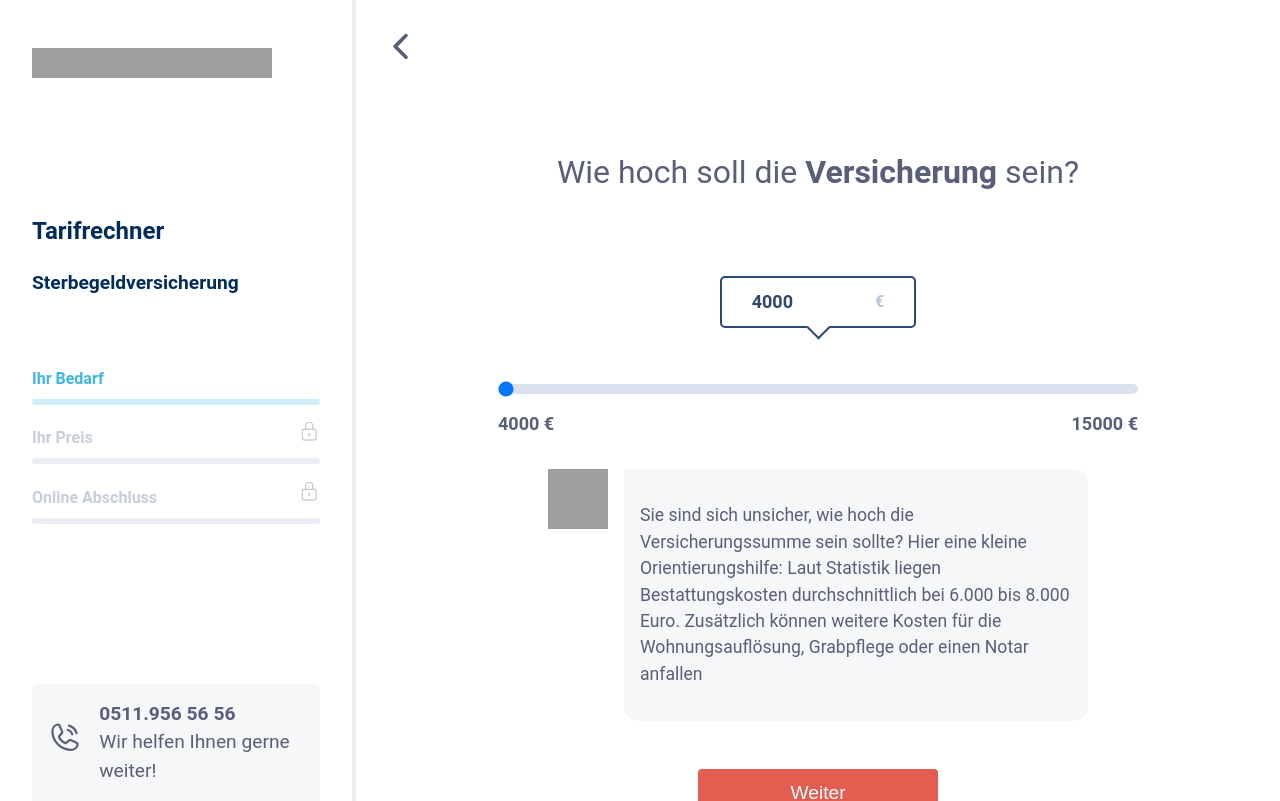
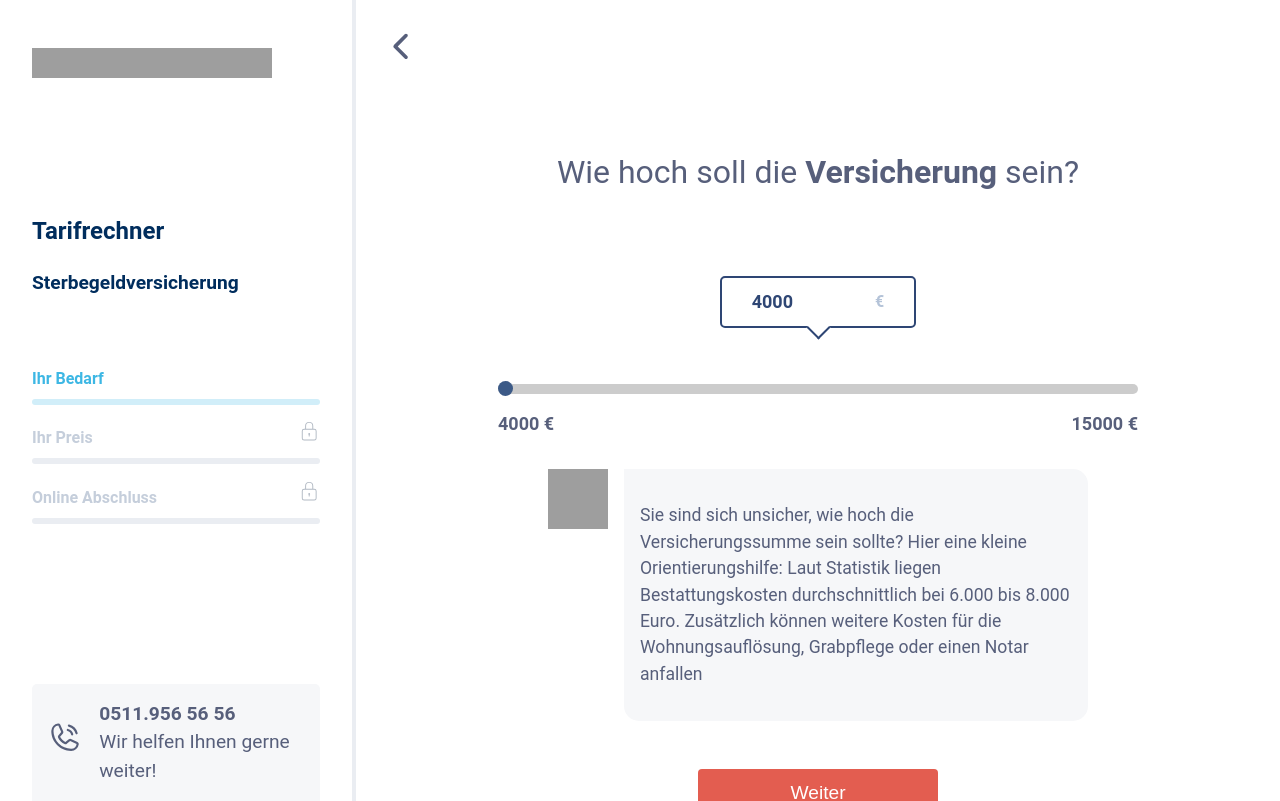
Before and after one commit to Nafront/Mein-Test-Aufgabe, a React (Vite) app: page /versicherungs in a window 1280 px wide. Shown: the top 801 px of the page. Built offline with nearby package versions, Linux system fonts and the light colour scheme; grey boxes are pictures that could not be loaded.

Commit message:
input range von versicherungsummer fixen

```diff
--- a/src/components/Slider.css
+++ b/src/components/Slider.css
@@ -1,4 +1,3 @@
-
 .field {
   display: flex;
   flex-direction: column;
@@ -8,3 +7,69 @@
   width: 55rem;
   margin: 2rem auto;
 }
+
+input[type="range"] {
+  /* removing default appearance */
+  -webkit-appearance: none;
+  appearance: none;
+  /* creating a custom design */
+  width: 100%;
+  cursor: pointer;
+  outline: none;
+  border-radius: 15px;
+  /*  overflow: hidden;  remove this line*/
+
+  /* New additions */
+  height: 6px;
+  background: #ccc;
+}
+
+/* Thumb: webkit */
+input[type="range"]::-webkit-slider-thumb {
+  /* removing default appearance */
+  -webkit-appearance: none;
+  appearance: none;
+  /* creating a custom design */
+  height: 15px;
+  width: 15px;
+  background-color: #3C5A87;
+  border-radius: 50%;
+  border: none;
+
+  /* box-shadow: -407px 0 0 400px #f50; emove this line */
+  transition: .2s ease-in-out;
+
+}
+
+/* Thumb: Firefox */
+input[type="range"]::-moz-range-thumb {
+  height: 15px;
+  width: 15px;
+  background-color: #002D5D;
+  border-radius: 50%;
+  border: none;
+
+  /* box-shadow: -407px 0 0 400px #f50; emove this line */
+  transition: .2s ease-in-out;
+}
+
+/* Hover, active & focus Thumb: Webkit */
+
+input[type="range"]::-webkit-slider-thumb:hover {
+  box-shadow: 0 0 0 10px #002D5D;
+}
+input[type="range"]:active::-webkit-slider-thumb {
+  box-shadow: 0 0 0 8px #002D5D
+}
+input[type="range"]:focus::-webkit-slider-thumb {
+  box-shadow: 0 0 0 8px #002D5D
+}
+
+/* Hover, active & focus Thumb: Firfox */
+
+input[type="range"]::-moz-range-thumb:hover {
+  box-shadow: 0 0 0 10px rgba(255,85,0, .1)
+}
+input[type="range"]:active::-moz-range-thumb {
+  box-shadow: 0 0 0 13px rgba(255,85,0, .2)
+}
--- a/src/components/Slider.jsx
+++ b/src/components/Slider.jsx
@@ -1,8 +1,5 @@
-import './Slider.css';
-import { useAppContext } from './AppContext';
-
-
-
+import "./Slider.css";
+import { useAppContext } from "./AppContext";
 
 export default function SliderComponent() {
   const { sliderValue, setSliderValue } = useAppContext();
@@ -24,6 +21,11 @@ export default function SliderComponent() {
     }
   };
 
+  const calculateGradient = () => {
+    const progress = ((sliderValue - 4000) / (15000 - 4000)) * 100;
+    return `linear-gradient(to right, #002D5D ${progress}%, #ccc ${progress}%)`;
+  };
+
   return (
     <div className="">
       <input
@@ -35,6 +37,7 @@ export default function SliderComponent() {
         onChange={handleSliderChange}
         onMouseUp={handleSliderBlur}
         className="custom-slider"
+        style={{ background: calculateGradient() }}
       />
       <div className="zahl_wrapper">
         <span className="value left">4000 €</span>
--- a/src/pages/Versicherungs.css
+++ b/src/pages/Versicherungs.css
@@ -49,12 +49,7 @@
   width: 55rem;
   margin: 2rem auto;
 }
-.range_content {
-  /* display: flex;
-  justify-content: center;
-  flex-direction: column;
-  align-items: center; */
-}
+
 .sliderValue {
   display: flex;
   display: inherit;
@@ -125,15 +120,19 @@
   color: #575f7b;
 }
 .range input {
-  appearance: none;
+  /* appearance: none; */
   width: 40rem;
   height: 10px;
-  background: #dae1ed;
+  /* background: #dae1ed; */
   /* background: #002D5D; */
+  color: #002D5D;
   border-radius: 5px;
-  outline: none;
-  z-index: 2222;
+  /* outline: none; */
+  /* z-index: 2222; */
   margin: 1rem auto;
+  /* border: solid red; */
+    cursor: pointer;
+
 }
 
 .zahl_wrapper {
@@ -163,15 +162,15 @@
   width: 20px;
   height: 20px;
   /* background-color: red; */
-  border-radius: 50%;
-  background: #664aff;
-  border: 1px solid #664aff;
+  /* border-radius: 50%; */
+  /* background: #664aff; */
+  /* border: 1px solid #664aff; */
   cursor: pointer;
 }
 
-.range input::-moz-rang-progress {
+/* .range input::-moz-rang-progress {
   background: #664aff;
-}
+} */
 
 /* ===================== button =============================== */
 /* .container-next {
```
